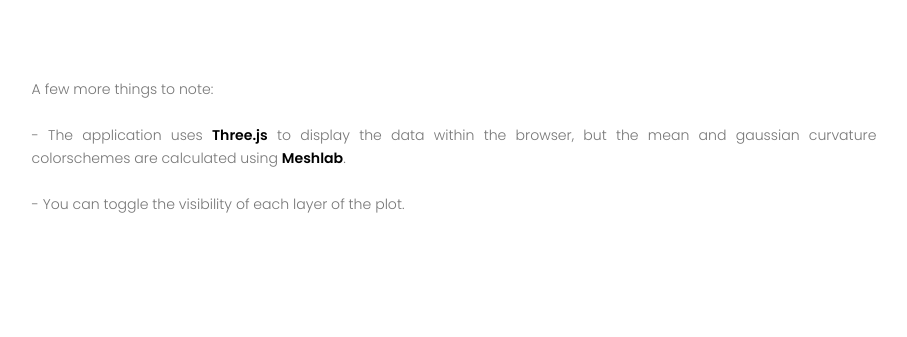
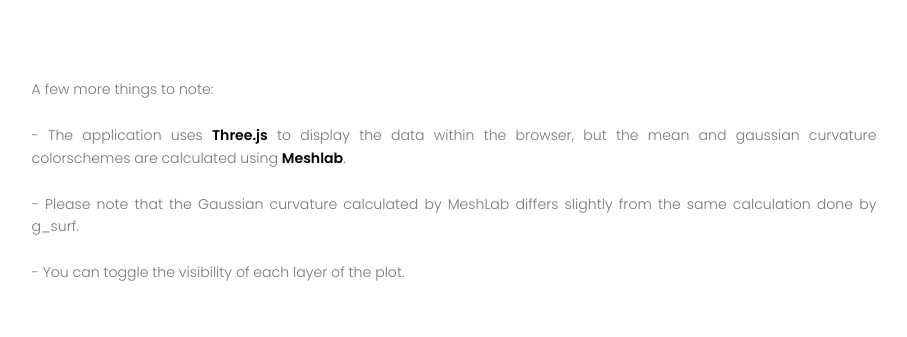
Before and after one commit to bisejdiu/GPCR-lipid-interactions, a plain HTML site: page thickcurv.html in a window 1280 px wide. Shown: the part 1357-1694 px from the top of the page, without its empty margins (186-1093 px from the left). Before the commit the page ends 1625 px from the top, so only its background shows below. Drawn offline with Linux system fonts and the light colour scheme; no server answers.

Commit message:
added correction

```diff
--- a/thickcurv.html
+++ b/thickcurv.html
@@ -178,6 +178,8 @@
               - The application uses <a href="https://threejs.org/"" target="_blank">Three.js</a> to display the data within the browser, but the mean and gaussian
               curvature colorschemes are calculated using <a href="http://www.meshlab.net/" target="_blank">Meshlab</a>.
               <br><br>
+              - Please note that the Gaussian curvature calculated by MeshLab differs slightly from the same calculation done by g_surf.
+              <br><br>
               - You can toggle the visibility of each layer of the plot.
               <br><br>
             </p>
```
